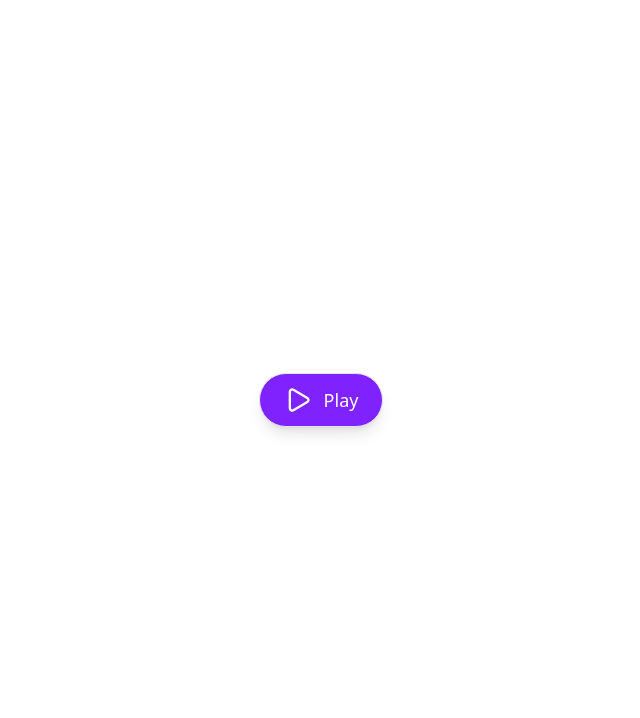
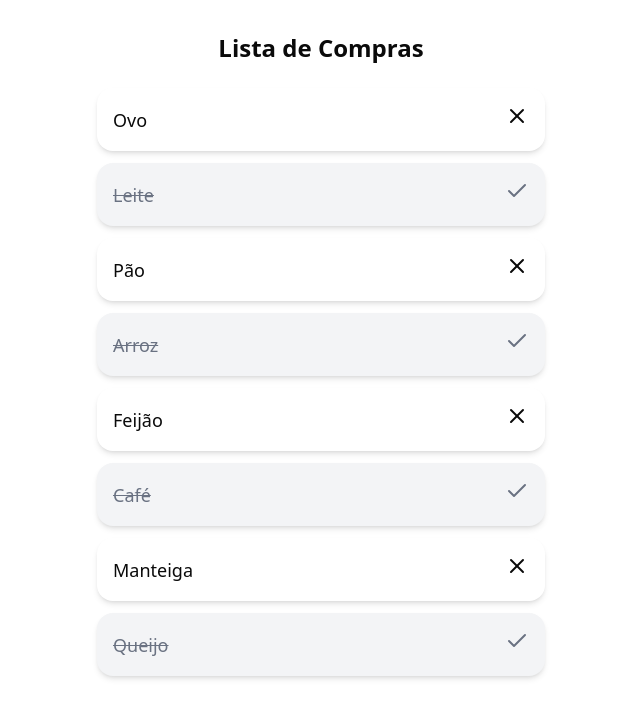
Before and after one commit to Eduardoskei/introducao-nextjs, a Next.js app: page /atv in a window 1280 px wide. Shown: the top 718 px of the page, without its empty margins (319-959 px from the left). Built offline with nearby package versions, Linux system fonts and the light colour scheme.

Commit message:
feat: Conditional Atv3

```diff
--- a/src/app/atv/page.tsx
+++ b/src/app/atv/page.tsx
@@ -1,8 +1,7 @@
-import BotaoReproducao from "@/components/BotaoReproducao";
-
+import ListaDeCompras from "@/components/ListaDeCompras";
 
 export default function atv() {
     return (
-      <BotaoReproducao/>
+      <ListaDeCompras/>
     )
 }
--- /dev/null
+++ b/src/components/ListaDeCompras.tsx
@@ -0,0 +1,44 @@
+'use client'
+
+import { Check, X } from "lucide-react";
+import { useState } from "react";
+
+export default function ListaDeCompras() {
+
+  const CartList = [
+    { item: 'Ovo', purchased: false },
+    { item: 'Leite', purchased: true },
+    { item: 'Pão', purchased: false },
+    { item: 'Arroz', purchased: true },
+    { item: 'Feijão', purchased: false },
+    { item: 'Café', purchased: true },
+    { item: 'Manteiga', purchased: false },
+    { item: 'Queijo', purchased: true },
+  ];
+
+  const [cart, setCart] = useState(CartList);
+
+  const handleClicker = (index: number) => {
+    setCart(cart.map((cartItem, itemIndex) => itemIndex === index ? {...cartItem, purchased: !cartItem.purchased} : cartItem))
+  }
+
+  return (
+    <div className="flex flex-col items-center mt-8">
+      <h1 className="text-2xl font-bold mb-6">Lista de Compras</h1>
+      <ul className="w-full max-w-md space-y-3">
+        {cart.map((cartItem, index) => (
+          <li
+            key={index}
+            className={`flex items-center justify-between p-4 rounded-2xl shadow-md transition transform hover:scale-105
+              ${cartItem.purchased && "bg-gray-100 text-gray-500 line-through" }`}
+          >
+            <span className="text-lg font-medium">{cartItem.item}</span>
+            <span className="text-lg font-medium">
+              <button className="cursor-pointer" onClick={() => handleClicker(index)} >{cartItem.purchased ? <Check/> : <X/>}</button>
+            </span>
+          </li>
+        ))}
+      </ul>
+    </div>
+  );
+}
```
